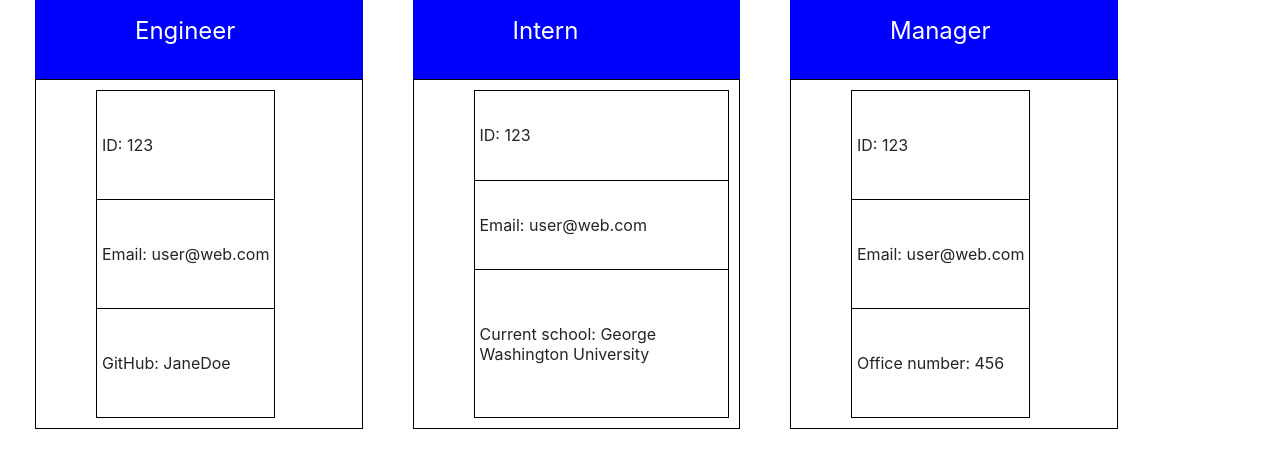
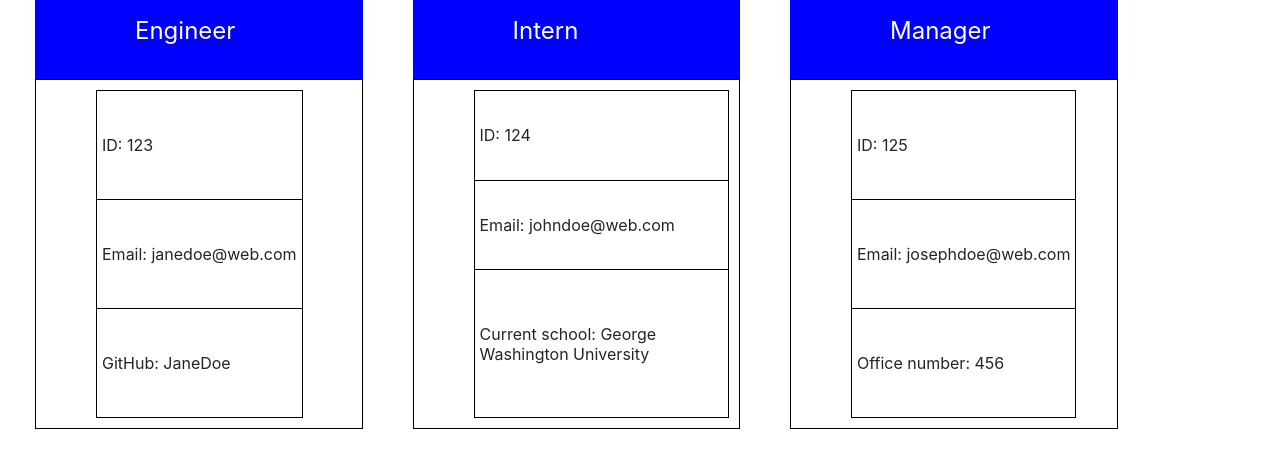
Before and after one commit to HowardDaniels/employee-summary, a website: page templates/main.html in a window 1280 px wide. Shown: the part 71-528 px from the top of the page. Drawn offline with nearby package versions, Linux system fonts and the light colour scheme.

Commit message:
made the IDs and email addresses unique

```diff
--- a/templates/main.html
+++ b/templates/main.html
@@ -16,7 +16,7 @@
                <div class="row" id="bottom_1">
                    <table class="infotable">
                        <tr><td>ID: 123</td></tr>
-                       <tr><td>Email: user@web.com</td></tr>
+                       <tr><td>Email: janedoe@web.com</td></tr>
                        <tr><td>GitHub: JaneDoe</td></tr>
                    </table>
                </div>
@@ -31,8 +31,8 @@
             </div>
            <div class="row" id="bottom_2">
                <table class="infotable">
-                   <tr><td>ID: 123</td></tr>
-                   <tr><td>Email: user@web.com</td></tr>
+                   <tr><td>ID: 124</td></tr>
+                   <tr><td>Email: johndoe@web.com</td></tr>
                    <tr><td>Current school: George Washington University</td></tr>
                </table>
            </div>
@@ -47,8 +47,8 @@
             </div>
            <div class="row" id="bottom_3">
                <table class="infotable">
-                   <tr><td>ID: 123</td></tr>
-                   <tr><td>Email: user@web.com</td></tr>
+                   <tr><td>ID: 125</td></tr>
+                   <tr><td>Email: josephdoe@web.com</td></tr>
                    <tr><td>Office number: 456</td></tr>
                </table>
            </div>
```
